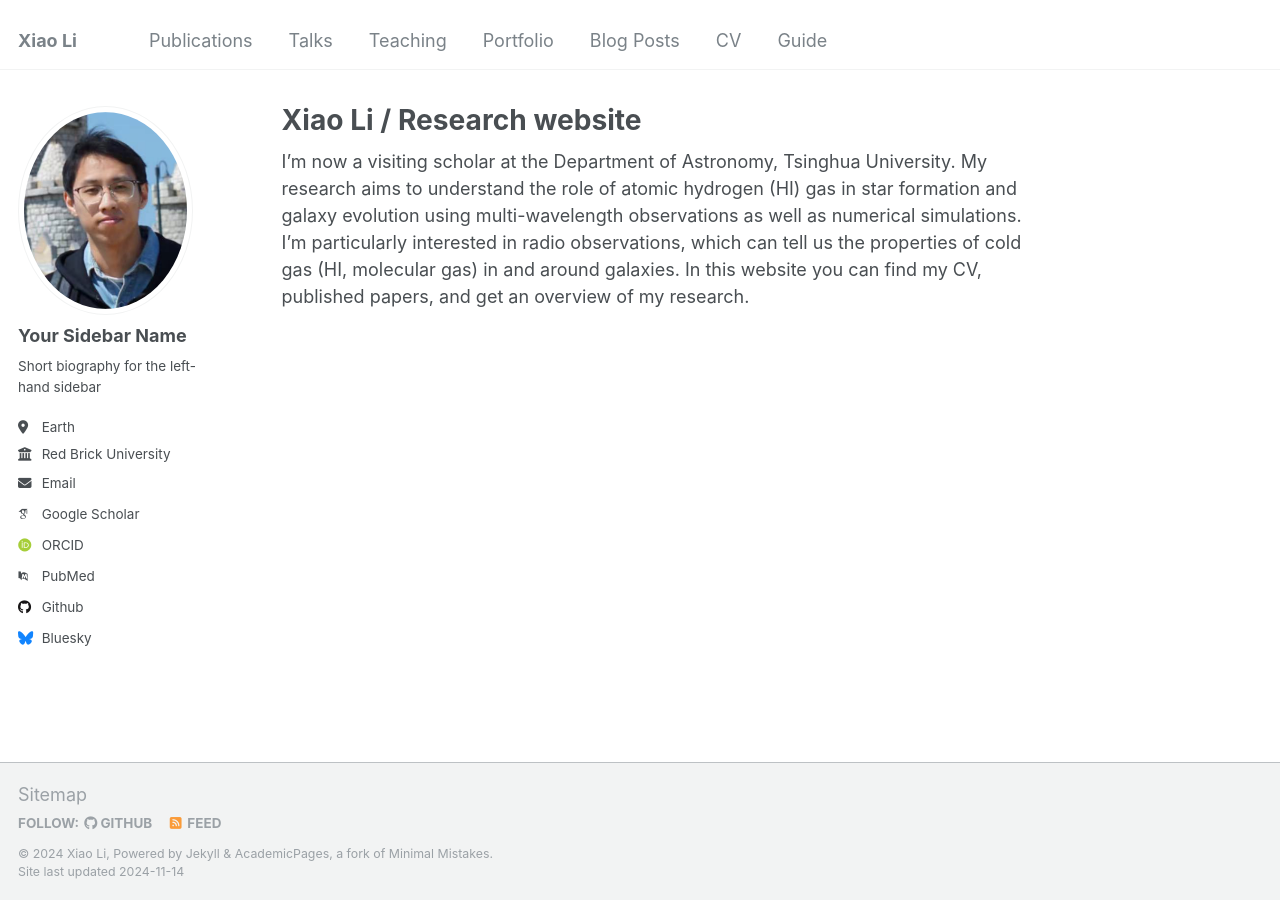
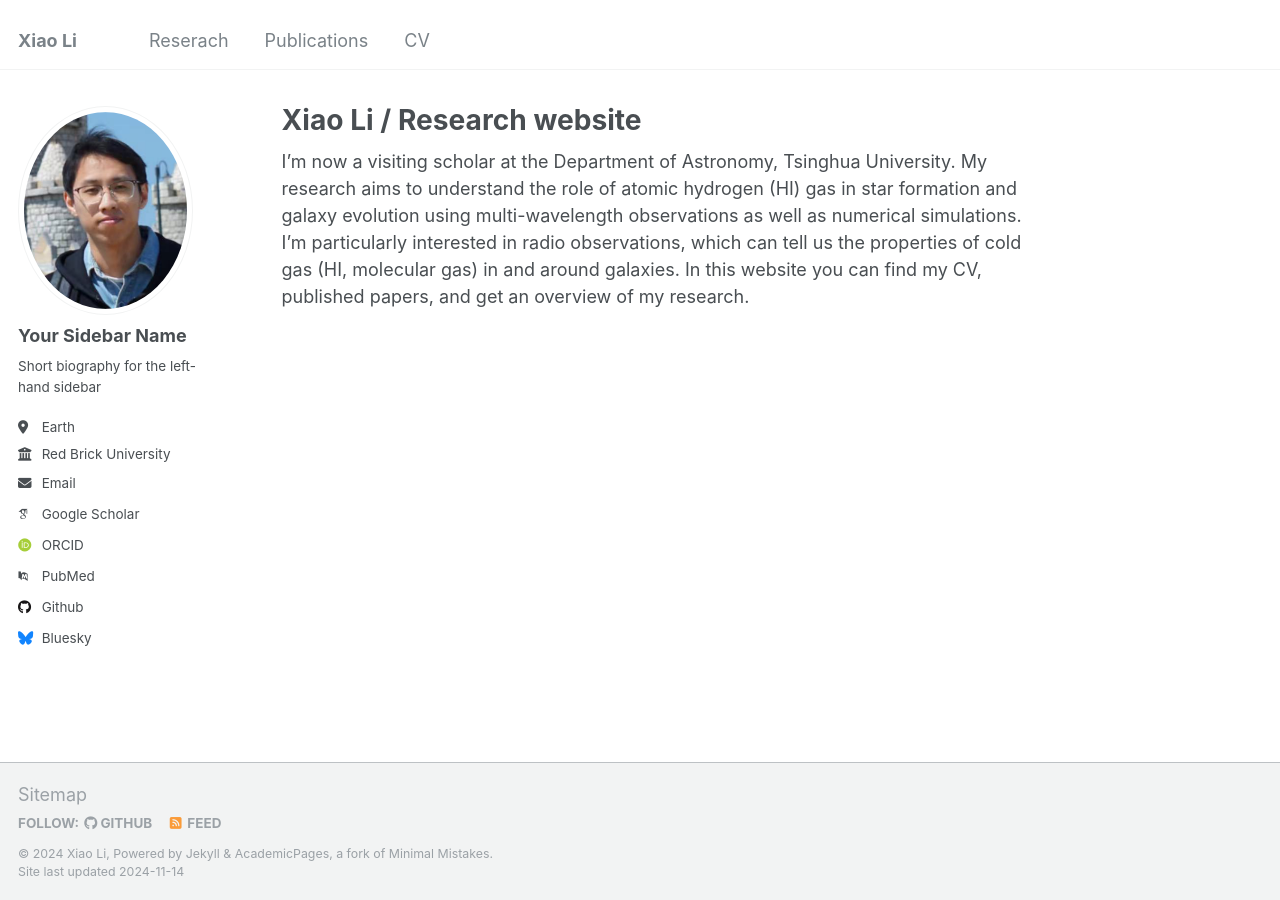
Before and after one commit to astroXiao/astroXiao.github.io, a Jekyll site: the page built from _pages/about.md, in a window 1280 px wide. Built offline with Jekyll 4.4.1, drawn with Linux system fonts in a browser that asks for light colours; some web fonts are replaced; some of the changed lines change nothing that is shown.

Commit message:
Update navigation.yml

```diff
--- a/_data/navigation.yml
+++ b/_data/navigation.yml
@@ -5,23 +5,26 @@
 # prevent it from being included in the site.
 
 main:
+  - title: "Reserach"
+    url: /research/
+
   - title: "Publications"
     url: /publications/
 
-  - title: "Talks"
-    url: /talks/
+  #- title: "Talks"
+  #  url: /talks/
 
-  - title: "Teaching"
-    url: /teaching/
+  #- title: "Teaching"
+  #  url: /teaching/
 
-  - title: "Portfolio"
-    url: /portfolio/
+  #- title: "Portfolio"
+  #  url: /portfolio/
 
-  - title: "Blog Posts"
-    url: /year-archive/
+  #- title: "Blog Posts"
+  #  url: /year-archive/
 
   - title: "CV"
     url: /cv/
 
-  - title: "Guide"
-    url: /markdown/
+  #- title: "Guide"
+  #  url: /markdown/
```
